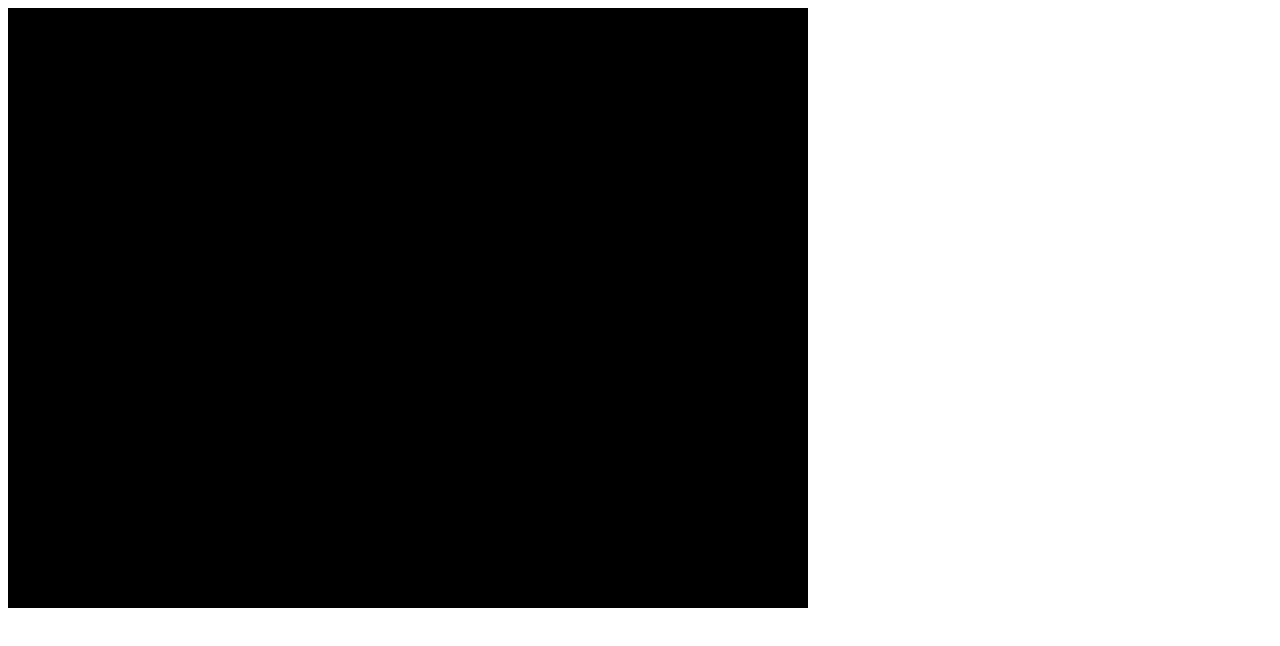
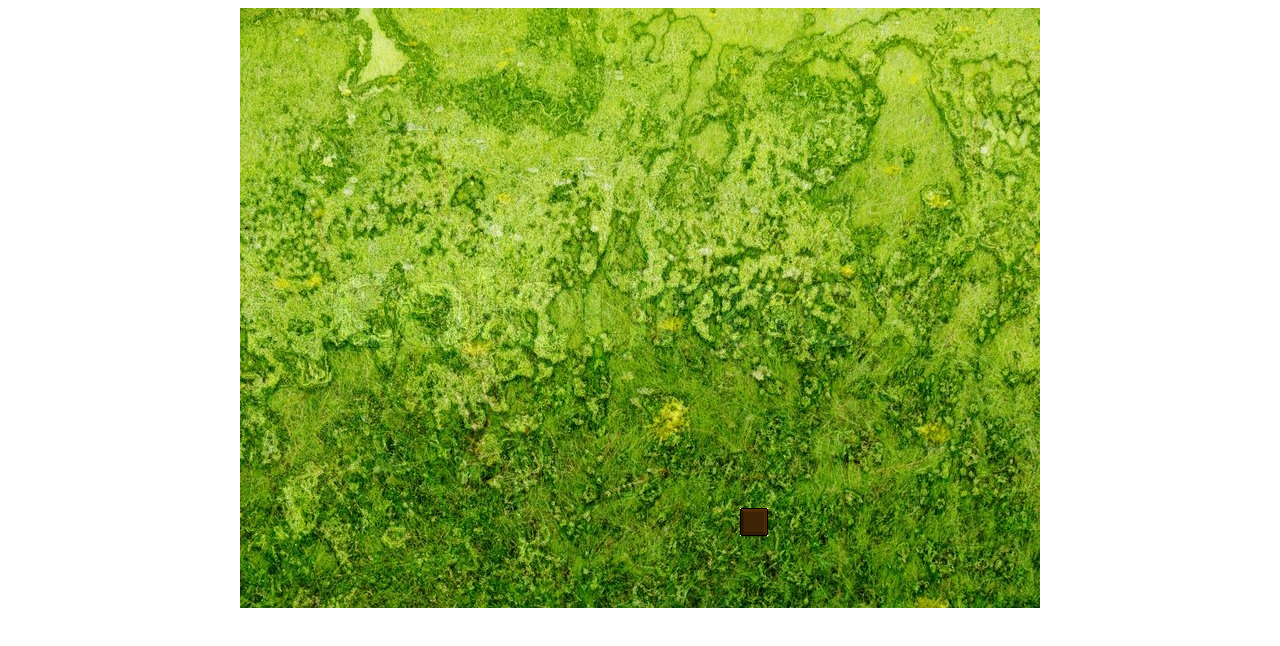
Before and after one commit to MrElektronix/Snake, a plain HTML site: page index.html in a window 1280 px wide. Drawn offline with Linux system fonts and the light colour scheme; animation ran at ten frames a second.

Commit message:
Update
- Added movement
- Added background

```diff
--- a/index.html
+++ b/index.html
@@ -4,14 +4,12 @@
 	<meta charset="UTF-8" />
 	<title>Snake</title>
 
-    <style type="text/css" href="style.css">
-
-    </style>
+    <link rel="stylesheet" type="text/css" href="style.css">
 </head>
 <body>
 
+		<script type="text/javascript" src="js/phaser.min.js"></script>
 
-		<script type="text/javascript" src="js/phaser.min.js"></script>
 		<script type="text/javascript" src="main.js"></script>
 </body>
 </html>
--- a/main.js
+++ b/main.js
@@ -1,13 +1,92 @@
-var game = new Phaser.Game(800, 600, Phaser.AUTO, '', { preload: preload, create: create, update: update });
+let game = new Phaser.Game(800, 600, Phaser.AUTO, 'canvas', {preload: preload, create: create, update: update});
 
 
-function preload() {
+function preload(){
+	game.load.image('block', 'images/block.png');
+	game.load.image('background', 'images/greengrass.jpg');
 }
 
-function create() {
+var head;
+var headXSpeed;
+var headYSpeed;
+
+var speed;
+
+var W;
+var A;
+var S;
+var D;
+
+
+function create(){
 	game.physics.startSystem(Phaser.Physics.ARCADE);
 
+	var background = game.add.sprite(0, 0, 'background');
+
+	head = game.add.sprite(500, 500, 'block');
+	head.scale.setTo(0.1, 0.1);
+	headXSpeed = 0;
+	headYSpeed = 0;
+
+	speed = 5;
+
+	W = game.input.keyboard.addKey(Phaser.Keyboard.W);
+	A = game.input.keyboard.addKey(Phaser.Keyboard.A);
+	S = game.input.keyboard.addKey(Phaser.Keyboard.S);
+	D = game.input.keyboard.addKey(Phaser.Keyboard.D);
 }
 
-function update() {
+function update(){
+	head.x += headXSpeed;
+	head.y += headYSpeed;
+
+	Keyboard(head);
 }
+
+function Keyboard(object){
+	if (W.isDown){
+		ChangeDirection(object, "up");
+	}
+
+	if (A.isDown) {
+		ChangeDirection(object, "left");
+	}
+
+	if (S.isDown) {
+		ChangeDirection(object, "down");
+	}
+
+	if (D.isDown){
+		ChangeDirection(object, "right");
+	}
+}
+
+
+
+function ChangeDirection(object, direction){
+	switch(direction){
+		case "up":
+			headYSpeed = -speed;
+			headXSpeed = 0;
+			break;
+		case "down":
+			headYSpeed = speed;
+			headXSpeed = 0;
+			break;
+		case "left":
+			headYSpeed = 0;
+			headXSpeed = -speed;
+			break;
+		case "right":
+			headYSpeed = 0;
+			headXSpeed = speed;
+			break;
+	}
+
+	snakePath.unshift(
+		{
+			x: object.x,
+			y: object.y
+		}
+	);
+}
--- a/style.css
+++ b/style.css
@@ -1,3 +1,3 @@
-body {
+canvas{
 	margin: 0 auto;
 }
```
Also changed, not shown: images/apple.png (added), images/greengrass.jpg (added).
